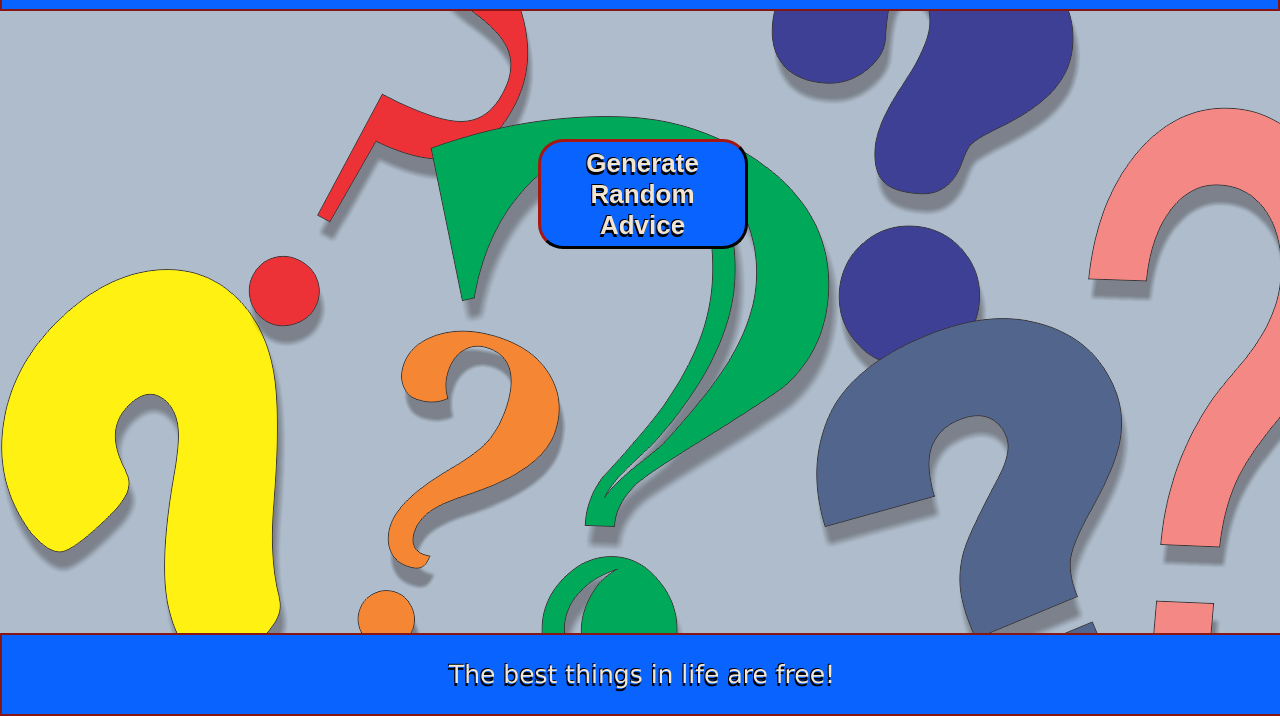
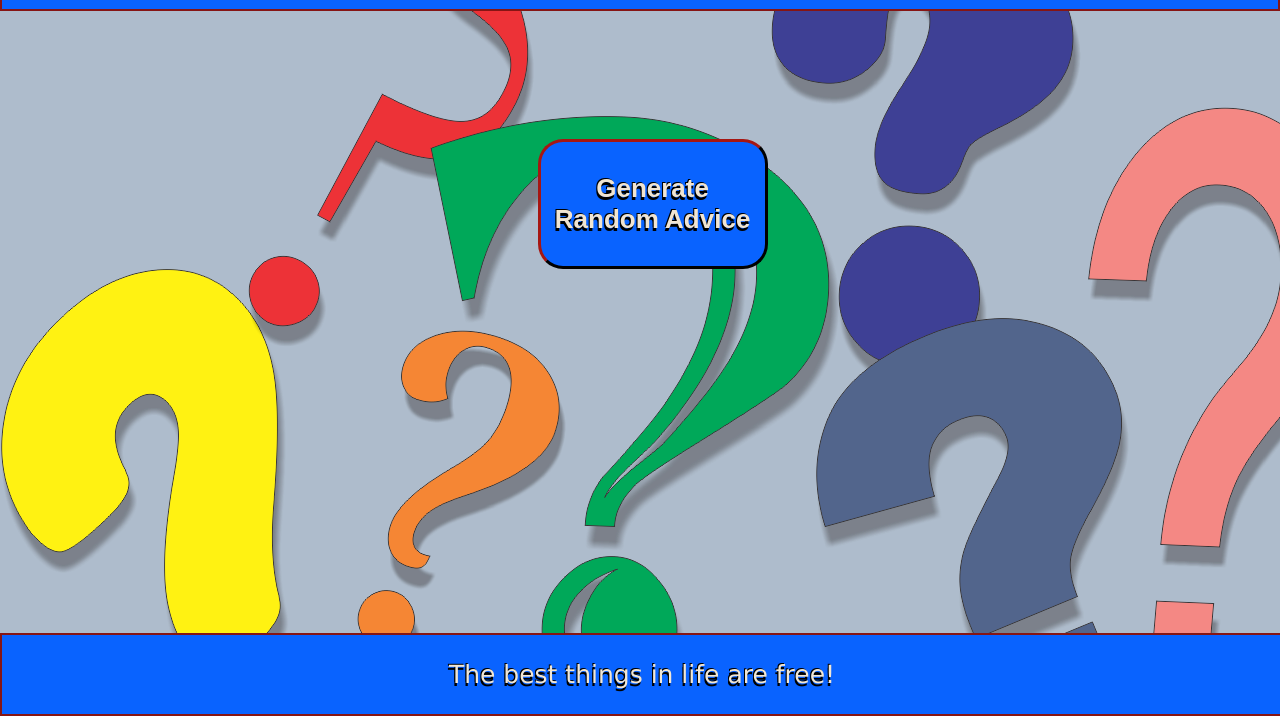
Before and after one commit to verasraul/advice-slip-API, a website built with Parcel: page index.html in a window 1280 px wide. Shown: the part 84-800 px from the top of the page. Built offline with nearby package versions, Linux system fonts and the light colour scheme.

Commit message:
Updating stylesheet.

```diff
--- a/index.css
+++ b/index.css
@@ -21,8 +21,8 @@ body,html{
   }
 
   button{
-    width: 210px;
-    height: 110px;
+    width: 230px;
+    height: 130px;
     font-family:  Arial, Helvetica, sans-serif;
     font-size: 26px;
     font-weight: bold;
@@ -39,6 +39,8 @@ body,html{
     align-items: center;
     margin-left: 42%;
     margin-top: 10%;
+    padding-top: 8px;
+    padding-bottom: 8px;
   }
 
   button:hover{
```
